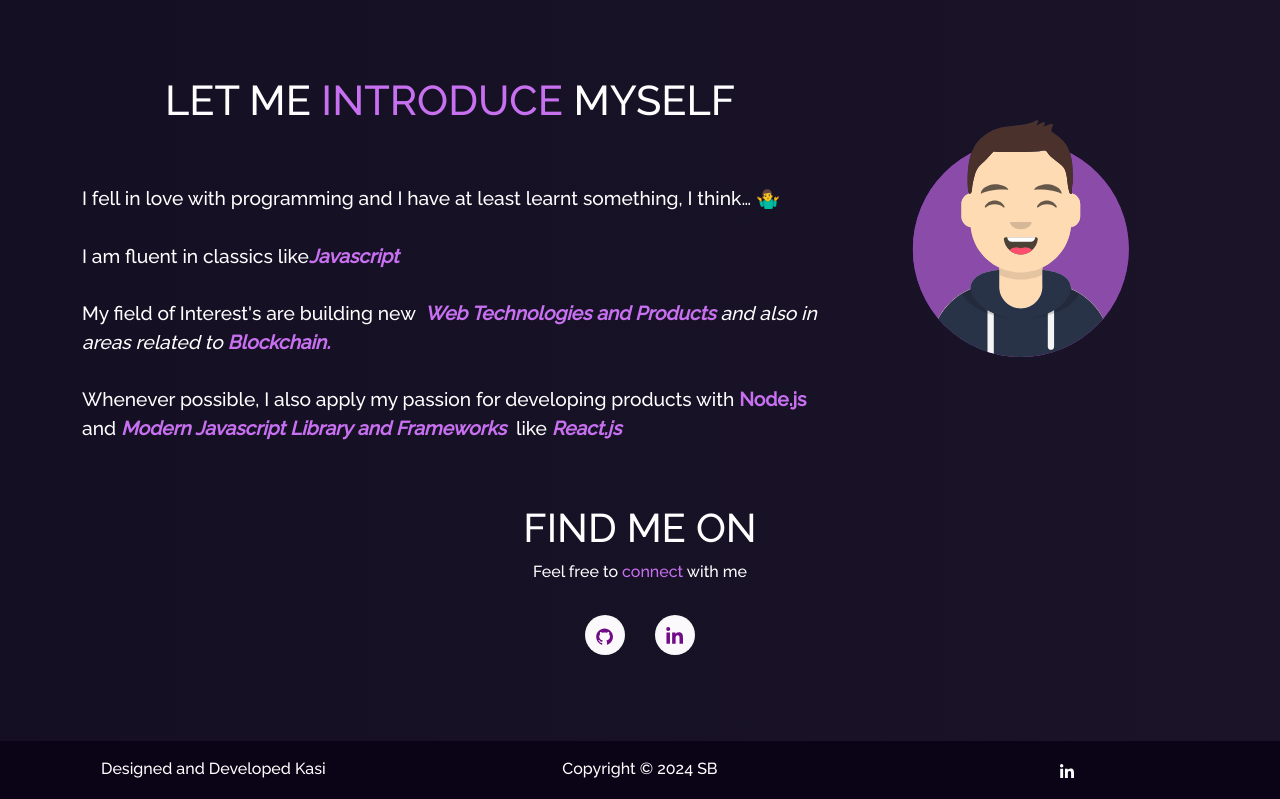
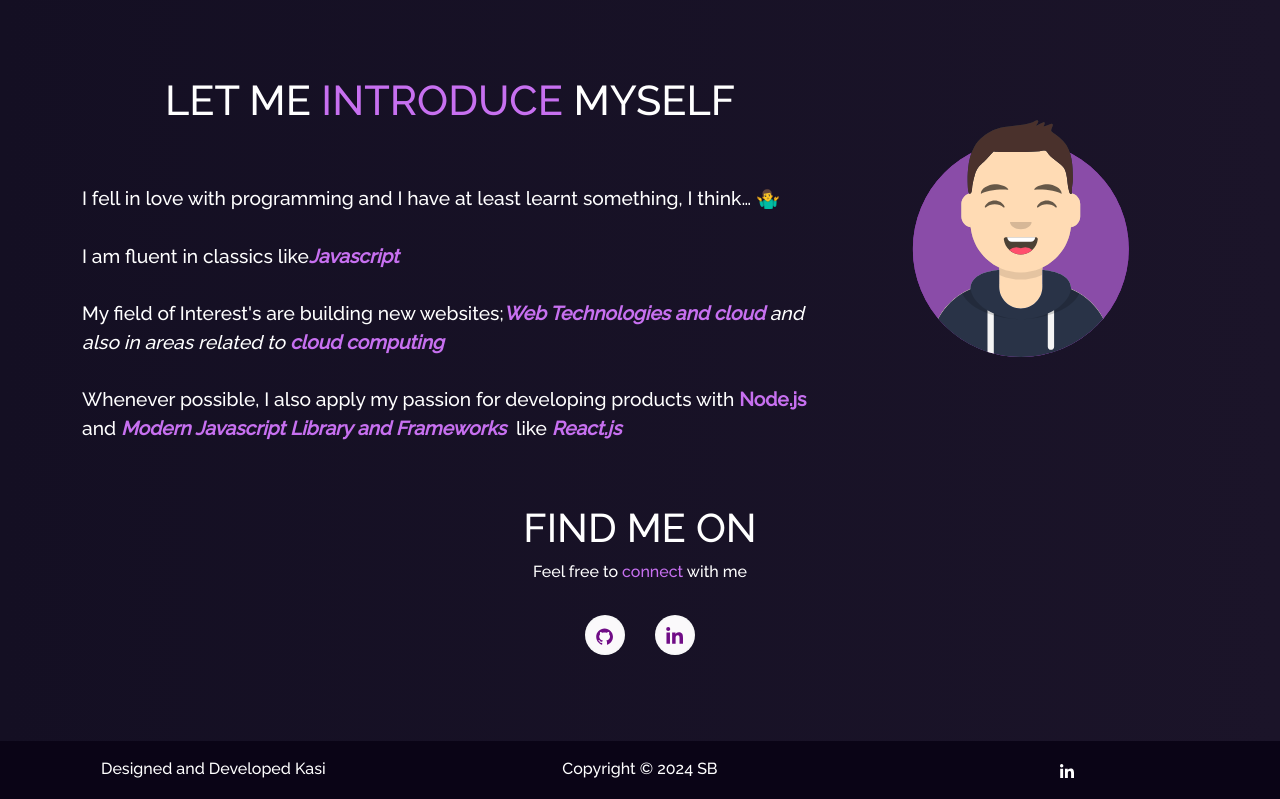
Before and after one commit to Kasimani49/portfolio, a React (Create React App) app: page / in a window 1280 px wide. Shown: the part 800-1599 px from the top of the page. Built offline with nearby package versions, Linux system fonts and the light colour scheme.

Commit message:
Update Home2.js

```diff
--- a/src/components/Home/Home2.js
+++ b/src/components/Home/Home2.js
@@ -28,12 +28,12 @@ function Home2() {
               </i>
               <br />
               <br />
-              My field of Interest's are building new &nbsp;
+              My field of Interest's are building new websites;
               <i>
-                <b className="purple">Web Technologies and Products </b> and
+                <b className="purple">Web Technologies and cloud</b> and
                 also in areas related to{" "}
                 <b className="purple">
-                  Blockchain.
+                  cloud computing
                 </b>
               </i>
               <br />
```
